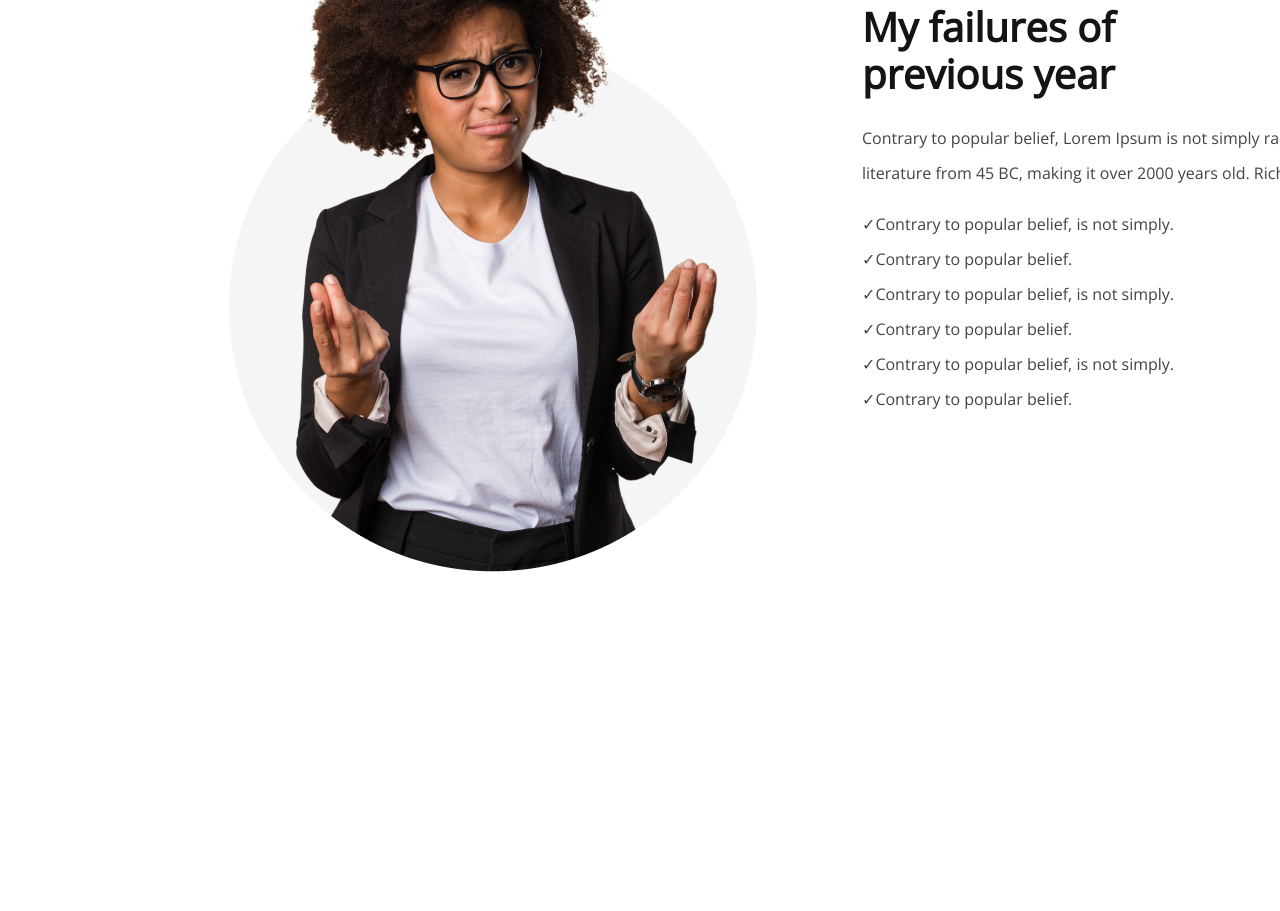
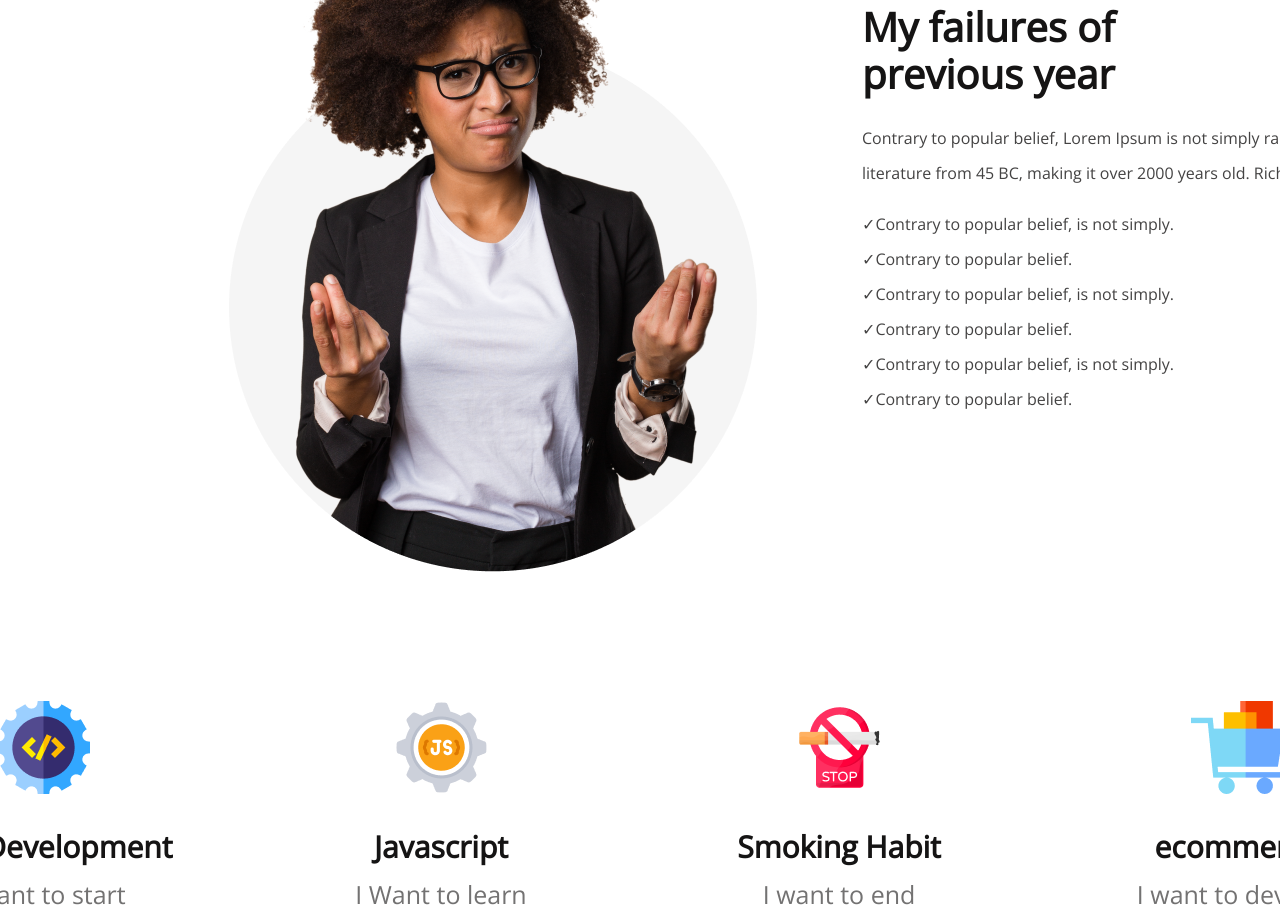
Before and after one commit to mehjabinhasanmoni/new-mehjabin, a plain HTML site: page index.html in a window 1280 px wide. Shown: the part 1090-2001 px from the top of the page. Before the commit the page ends 1791 px from the top, so only its background shows below. Drawn offline with nearby package versions, Linux system fonts and the light colour scheme.

Commit message:
complete my plans

```diff
--- a/index.html
+++ b/index.html
@@ -48,6 +48,33 @@
         </ol>
     </div>
 </section>
+
+<!-- My Plans Section start -->
+
+<section class="my-plans">
+
+    <div class="plans-list">
+
+        <img src="images/icons/web.png" alt="">
+        <h1>Web Development</h1>
+        <h2>I Want to start</h2>
+    </div>
+    <div class="plans-list">
+        <img src="images/icons/js.png" alt="">
+        <h1>Javascript</h1>
+        <h2>I Want to learn</h2>
+    </div>
+    <div class="plans-list">
+        <img src="images/icons/smoke.png" alt="">
+        <h1>Smoking Habit</h1>
+        <h2>I want to end</h2>
+    </div>
+    <div class="plans-list">
+        <img src="images/icons/ecom.png" alt="">
+        <h1>ecommerce</h1>
+        <h2>I want to develop</h2>
+    </div>
+</section>
    <footer></footer>
 </body>
 </html>
--- a/styles/style.css
+++ b/styles/style.css
@@ -115,3 +115,41 @@ ol{
 ol li:before{
     content: '✓';
 }
+
+
+/* My Plans Section start */
+
+.my-plans{
+    display:flex;
+    justify-content: center;
+    align-items: center;
+    gap:110px;
+
+}
+.my-plans h2{
+    width: 288px;
+    font-weight: 700;
+    font-size: 40px;
+    line-height: 47px;
+    color: #151414;
+    text-align: center;
+}
+.plans-list{
+    text-align: center;
+}
+.plans-list h1{
+    font-weight: 700;
+    font-size:30px;
+    line-height:35px;
+    text-align:center;
+    color:#151414;
+    margin-top:30px;
+    margin-bottom:16px;
+}
+.plans-list h2{
+    font-weight: 500;
+    font-size: 25px;
+    line-height: 29px;
+    text-align: center;
+    color: #737272;
+}
```
